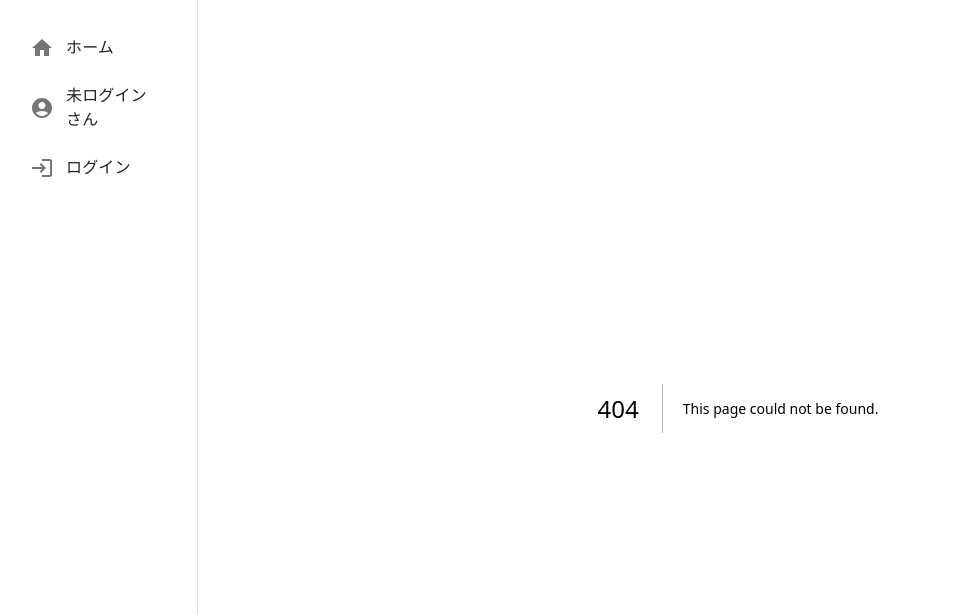
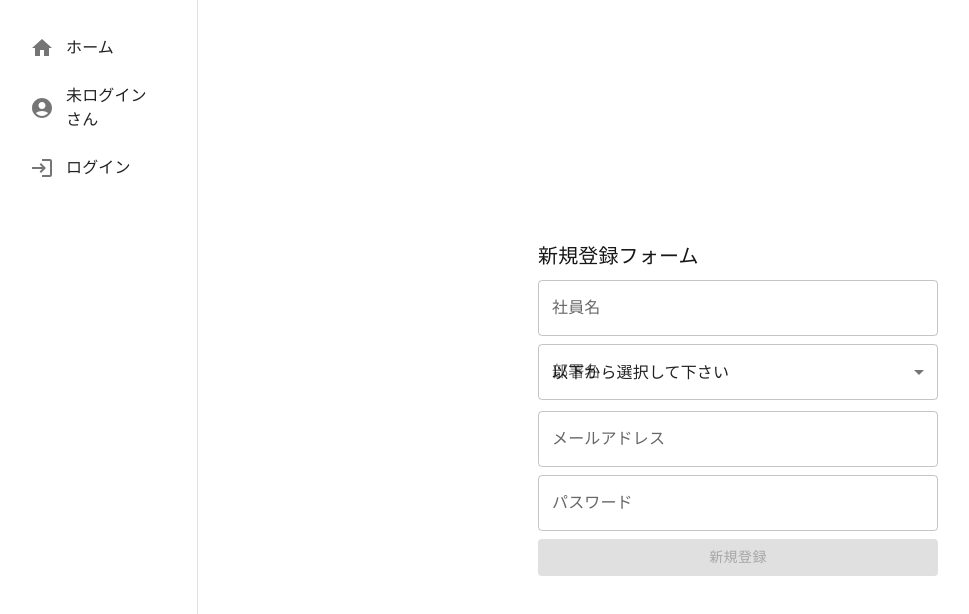
Before and after one commit to kosuke-05/portfolio-AttendanceApplication, a Next.js app in the folder frontend/attendance-project/: page /user in a window 1280 px wide. Before the commit this address had no page. Shown: the top 614 px of the page, without its empty margins (2-971 px from the left). Built offline with nearby package versions, Linux system fonts and the light colour scheme.

Commit message:
ユーザー新規登録に関する実装

```diff
--- /dev/null
+++ b/frontend/attendance-project/api/userPostApi.ts
@@ -0,0 +1,14 @@
+"use client"
+
+import { UserType } from "@/types/user/userType";
+
+// 登録処理
+export const UserPostApi = async (data: UserType) => {
+  const res = await fetch("/api/post", {
+    method: "POST",
+    headers: { "Content-Type" : "application-json" },
+    body: JSON.stringify(data)
+  });
+
+  return res.json();
+};
--- /dev/null
+++ b/frontend/attendance-project/app/user/page.tsx
@@ -0,0 +1,10 @@
+import { UserLogicComponent } from "@/component/user/userLogicComponent";
+
+
+// ユーザー新規登録画面
+export default function UserRegistration() {
+
+  return (
+    <UserLogicComponent />
+  )
+};
--- a/frontend/attendance-project/component/top/stampButtons.tsx
+++ b/frontend/attendance-project/component/top/stampButtons.tsx
@@ -3,12 +3,15 @@
 import { ButtonsPropsType } from "@/types/top/topTypes";
 import Button from "@mui/material/Button";
 import Stack from "@mui/material/Stack";
+import { useRouter } from "next/navigation";
 
 // 打刻ボタンを表示するコンポーネント
 export const StampButtons = ({
   attendanceArray,
   breakArray
 }: ButtonsPropsType) => {
+  // 画面遷移
+  const router = useRouter();
 
   return (
     <Stack
@@ -54,6 +57,7 @@ export const StampButtons = ({
       </Stack>
       <Button
         variant="text"
+        onClick={() => router.push("/user")}
         sx={{
           alignItems: "center"
         }}>
--- /dev/null
+++ b/frontend/attendance-project/component/user/userButtons.tsx
@@ -0,0 +1,19 @@
+"use client"
+
+import { Button } from "@mui/material";
+import { useFormContext } from "react-hook-form";
+
+// ユーザー新規登録ボタン
+export const UserRegistrationButton = () => {
+  // RHFから取得
+  const {formState} = useFormContext();
+
+  return (
+    <Button
+      variant="contained"
+      type="submit"
+      disabled={!formState.isDirty || !formState.isValid}>
+      新規登録
+    </Button>
+  )
+};
--- /dev/null
+++ b/frontend/attendance-project/component/user/userLogicComponent.tsx
@@ -0,0 +1,79 @@
+"use client"
+
+import { UserType } from "@/types/user/userType";
+import { UserTextField } from "./userTextField";
+import { FormProvider, useForm } from "react-hook-form";
+import { zodResolver } from "@hookform/resolvers/zod";
+import { UserValidations } from "@/schemas/userSchema";
+import { UserSelectBox } from "./userSelectBox";
+import { Box, Stack, Typography } from "@mui/material";
+import { UserRegistrationButton } from "./userButtons";
+
+// ユーザー関連のロジックコンポーネント
+export const UserLogicComponent = () => {
+  // RHF
+  const methods = useForm<UserType>({
+    mode: "onChange",
+    resolver: zodResolver(UserValidations),
+    defaultValues: {
+      name: "",
+      departmentName: "",
+      mailAddress: "",
+      password: ""
+    }
+  });
+
+  /**
+   * 新規登録ボタン押下後の処理
+   */
+  const registrationStart = () => {
+
+  }
+
+  return (
+    <FormProvider {...methods}>
+      <Box
+        component="div"
+        sx={{
+          display: "grid",
+          placeItems: "center",
+          minHeight: "100vh"
+        }}>
+        <Box
+          component="form"
+          onSubmit={methods.handleSubmit(registrationStart)}
+          sx={{
+            width: "400px"
+          }}>
+          <Stack
+            direction="column"
+            spacing={1} >
+            <Typography variant="h6">新規登録フォーム</Typography>
+            <UserTextField
+              name="name"
+              label="社員名"
+              placeholder="山田 太郎" />
+            <UserSelectBox
+              name="departmentName"
+              label="部署名"
+              departmentNameArray={[
+                {name: "総務部", value: "generalAffairs"},
+                {name: "開発部", value: "development"},
+                {name: "経理部", value: "accounting"},
+                {name: "営業部", value: "sales"}
+              ]} />
+            <UserTextField
+              name="mailAddress"
+              label="メールアドレス"
+              placeholder="sample@gmail.com" />
+            <UserTextField
+              name="password"
+              label="パスワード"
+              placeholder="8桁以上・小文字・大文字・数字含む" />
+            <UserRegistrationButton />
+          </Stack>
+        </Box>
+      </Box>
+    </FormProvider>
+  )
+};
--- /dev/null
+++ b/frontend/attendance-project/component/user/userSelectBox.tsx
@@ -0,0 +1,35 @@
+"use client"
+
+import { UserSelectBoxType } from "@/types/user/userType";
+import FormControl from "@mui/material/FormControl";
+import { Controller, useFormContext } from "react-hook-form";
+import { Select, MenuItem, InputLabel, FormHelperText } from "@mui/material"
+
+// 部署名を選択するフォーム
+export const UserSelectBox = ({
+  name,
+  label,
+  departmentNameArray
+}: UserSelectBoxType) => {
+  // RHFから取得
+  const {control} = useFormContext();
+
+  return (
+    <Controller
+      name={name}
+      control={control}
+      render={({ field, fieldState}) => (
+        <FormControl
+          error={fieldState.invalid}>
+          <InputLabel>{label}</InputLabel>
+          <Select {...field} displayEmpty>
+            <MenuItem value="">以下から選択して下さい</MenuItem>
+            {departmentNameArray.map((item) => (
+              <MenuItem value={item.value}>{item.name}</MenuItem>
+            ))}
+          </Select>
+          <FormHelperText>{fieldState.error?.message}</FormHelperText>
+        </FormControl>
+      )} />
+  )
+};
--- /dev/null
+++ b/frontend/attendance-project/component/user/userTextField.tsx
@@ -0,0 +1,31 @@
+"use client"
+
+import { UserTextFieldType } from "@/types/user/userType";
+import TextField from "@mui/material/TextField";
+import { Controller, useFormContext } from "react-hook-form";
+
+// 社員名・メールアドレス・パスワードのテキスト欄
+export const UserTextField = ({
+  name,
+  label,
+  placeholder
+}: UserTextFieldType) => {
+  // RHFから取得
+  const {control} = useFormContext();
+
+  return (
+    <>
+      <Controller
+        name={name}
+        control={control}
+        render={({ field, fieldState }) => (
+          <TextField
+            {...field}
+            label={label}
+            placeholder={placeholder}
+            error={fieldState.invalid}
+            helperText={fieldState.error?.message} />
+        )} />
+    </>
+  )
+};
--- /dev/null
+++ b/frontend/attendance-project/hooks/userPostHook.ts
@@ -0,0 +1,18 @@
+"use client"
+
+import { UserPostApi } from "@/api/userPostApi";
+import {useMutation, useQueryClient} from "@tanstack/react-query";
+
+// 登録処理
+export const UserPostHook = () => {
+  // キャッシュ操作の準備
+  const queryClient = useQueryClient();
+
+  return useMutation({
+    mutationFn: UserPostApi,
+
+    onSuccess: () => {
+      queryClient.invalidateQueries({ queryKey: ["users"] });
+    }
+  });
+};
--- a/frontend/attendance-project/package.json
+++ b/frontend/attendance-project/package.json
@@ -16,15 +16,19 @@
   "devDependencies": {
     "@emotion/react": "^11.14.0",
     "@emotion/styled": "^11.14.1",
+    "@hookform/resolvers": "^5.2.2",
     "@mui/icons-material": "^9.0.0",
     "@mui/material": "^9.0.0",
     "@tailwindcss/postcss": "^4",
+    "@tanstack/react-query": "^5.100.5",
     "@types/node": "^20",
     "@types/react": "^19",
     "@types/react-dom": "^19",
     "eslint": "^9",
     "eslint-config-next": "16.2.4",
+    "react-hook-form": "^7.74.0",
     "tailwindcss": "^4",
-    "typescript": "^5"
+    "typescript": "^5",
+    "zod": "^4.3.6"
   }
 }
--- /dev/null
+++ b/frontend/attendance-project/schemas/userSchema.ts
@@ -0,0 +1,38 @@
+"use client"
+
+import zod from "zod";
+
+// ユーザー新規登録時のバリデーション
+export const UserValidations = zod.object({
+  name:
+    zod
+    .string()
+    .min(2, {
+      message: "2文字以上で登録して下さい。"
+    }),
+
+  departmentName:
+    zod
+    .string()
+    .min(1, {
+      message: "選択必須項目です。"
+    })
+    .refine(
+      (v) => ["generalAffairs", "development", "accounting", "sales"].includes(v)
+    ),
+
+  mailAddress:
+    zod
+    .email({
+      message: "アドレスの形式に誤りがあります。"
+    }),
+
+  password:
+    zod
+    .string()
+    .regex(
+      /^(?=.*[a-z])(?=.*[A-Z])(?=.*\d).{8,}$/, {
+        message: "8桁以上、小文字・大文字・数字を含めてください。"
+      }
+    )
+});
--- /dev/null
+++ b/frontend/attendance-project/types/user/userType.ts
@@ -0,0 +1,27 @@
+"use client"
+
+import { UserValidations } from "@/schemas/userSchema";
+import zod from "zod";
+
+// RHFと連携するための型
+export type UserType = zod.infer<typeof UserValidations>;
+
+// UserTextFieldのprops
+export type UserTextFieldType = {
+  name: "name" | "mailAddress" | "password",
+  label: string,
+  placeholder: string
+};
+
+// UserSelectBoxのprops
+export type UserSelectBoxType = {
+  name: "departmentName",
+  label: string,
+  departmentNameArray: departmentNameArrayType[]
+};
+
+// departmentNameArrayの型
+type departmentNameArrayType = {
+  name: "総務部" | "開発部" | "経理部" | "営業部",
+  value: "generalAffairs" | "development" | "accounting" | "sales"
+};
```
Also changed, not shown: 1 other file (tests, documents, lock files or other folders).
